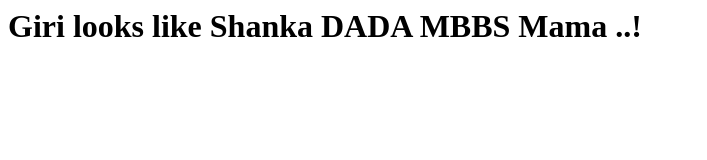
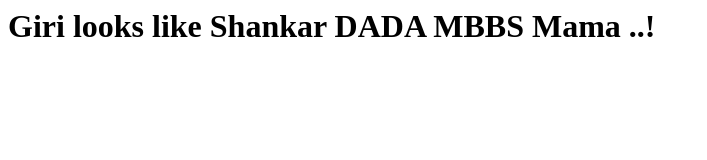
Before and after one commit to praneethsign/Welcome, a plain HTML site: page index.html in a window 1280 px wide. Shown: the whole page, without its empty margins (0-707 px from the left). Drawn offline with Linux system fonts and the light colour scheme.

Commit message:
Update index.html

```diff
--- a/index.html
+++ b/index.html
@@ -6,7 +6,7 @@
 	</head>
 	<body>
 		<h1>
-			Giri looks like Shanka DADA MBBS Mama ..!
+			Giri looks like Shankar DADA MBBS Mama ..!
 		</h1>
 	</body>
 </html>
```
